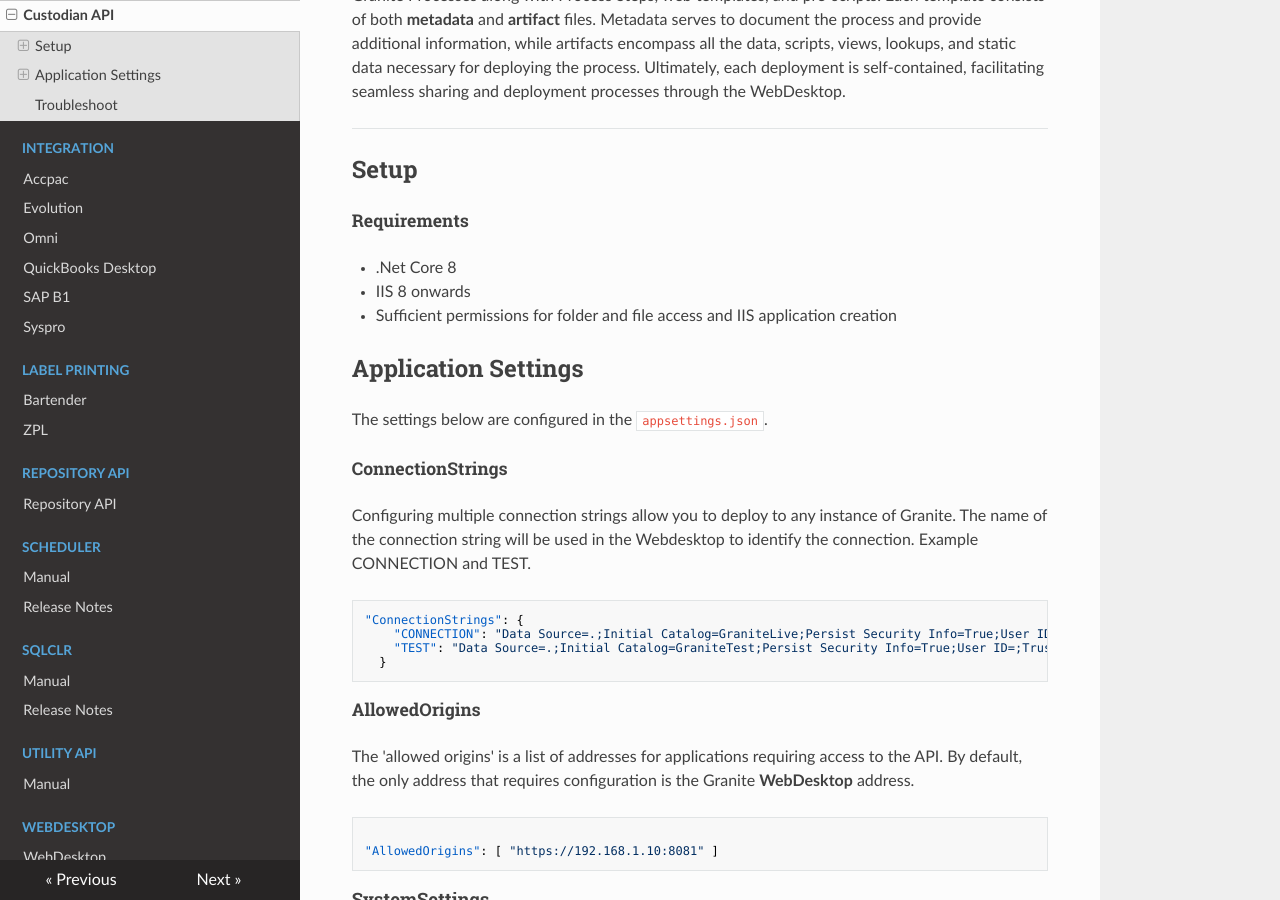
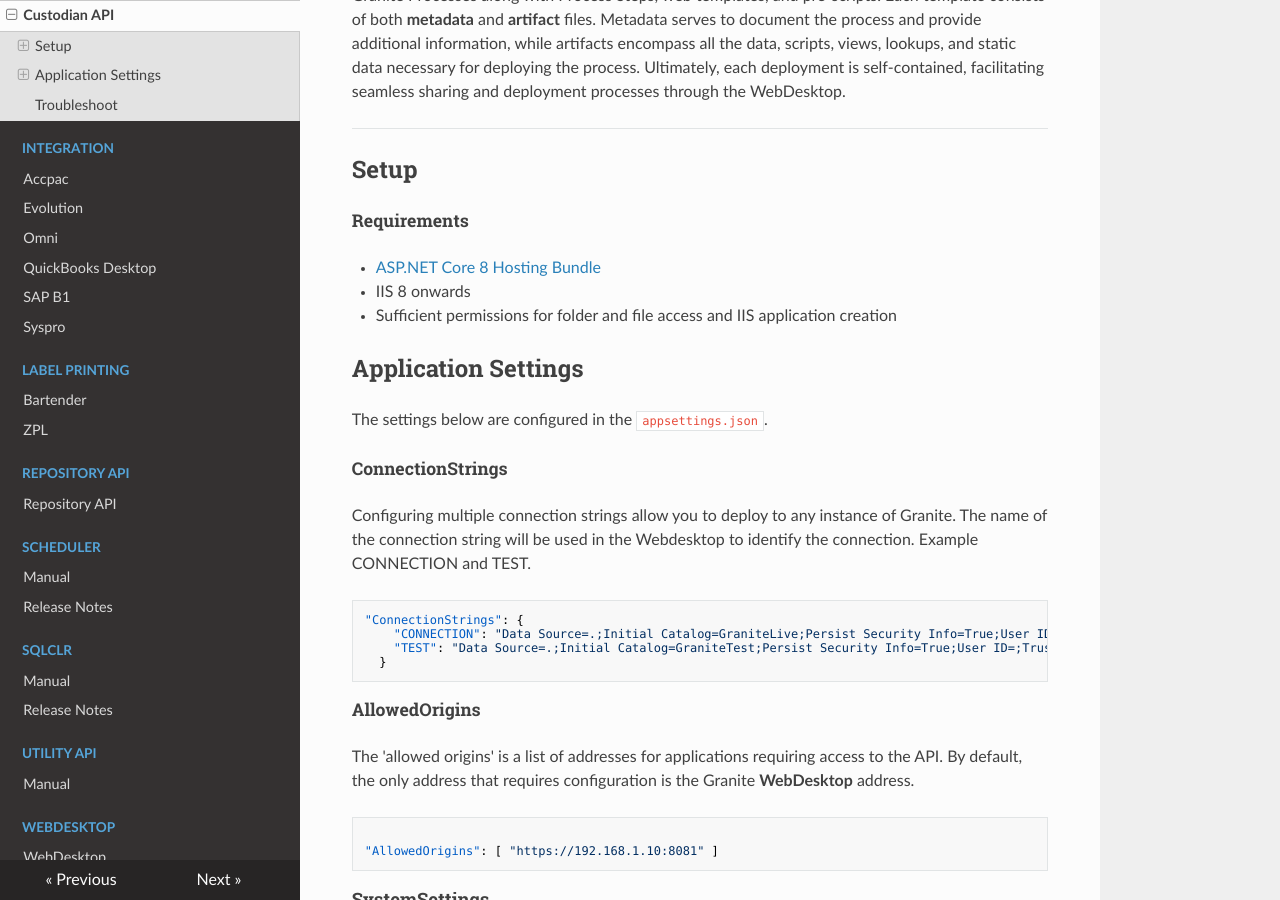
Before and after one commit to GraniteWMS/GraniteDocs, an MkDocs documentation site: the page built from docs/custodian-api/custodian-api-manual.md, in a window 1280 px wide and 900 px high, scrolled down 438 px. Built offline with MkDocs 1.6.1, drawn with Linux system fonts in a browser that asks for light colours; nearby versions of some CDN libraries.

Commit message:
Update custodian-api-manual.md

```diff
--- a/docs/custodian-api/custodian-api-manual.md
+++ b/docs/custodian-api/custodian-api-manual.md
@@ -9,7 +9,7 @@ The primary responsibility of the Custodian API is to manage **Process Templates
 
 ##### Requirements
 
-- .Net Core 8
+- [ASP.NET Core 8 Hosting Bundle](https://dotnet.microsoft.com/en-us/download/dotnet/8.0)
 - IIS 8 onwards
 - Sufficient permissions for folder and file access and IIS application creation
 
```
